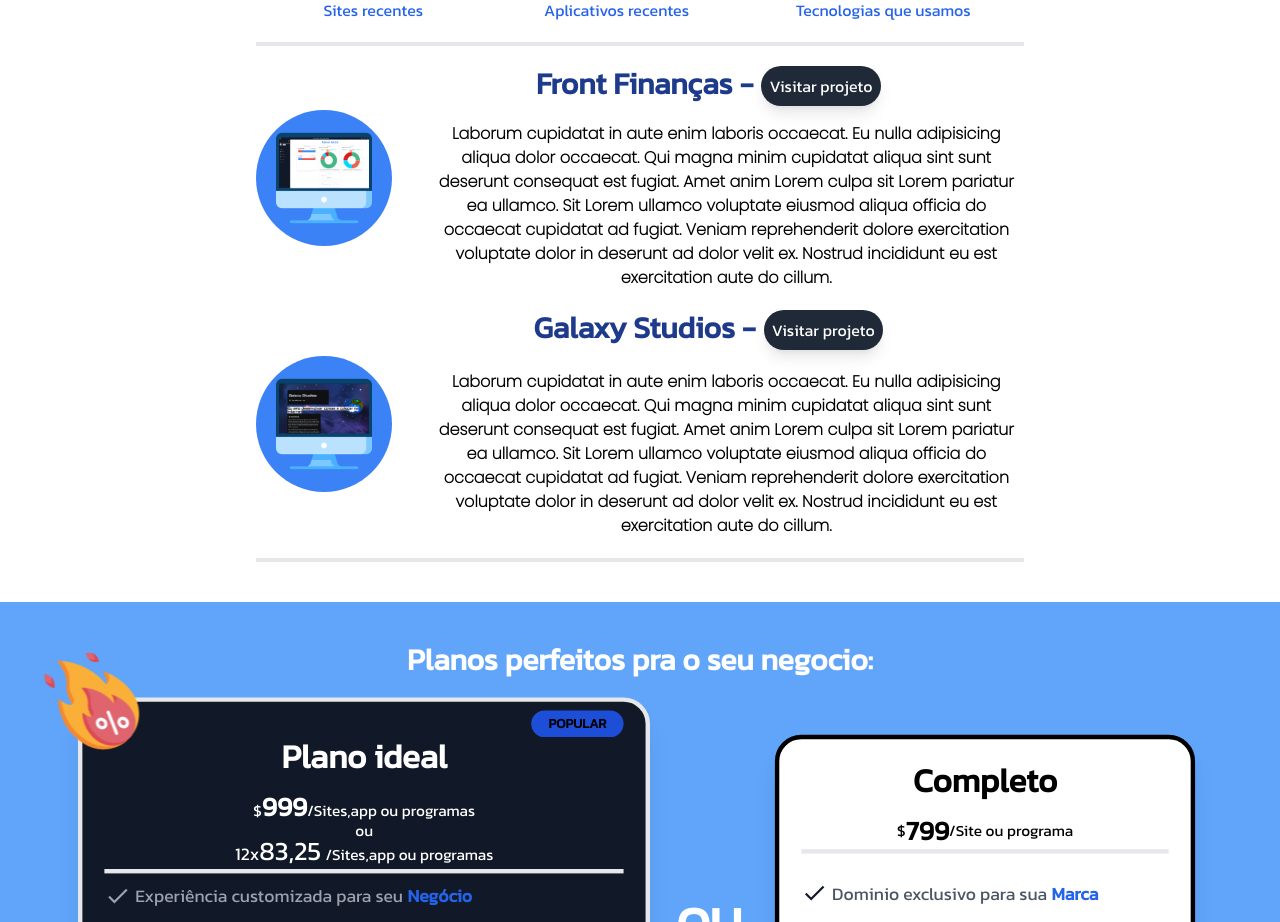
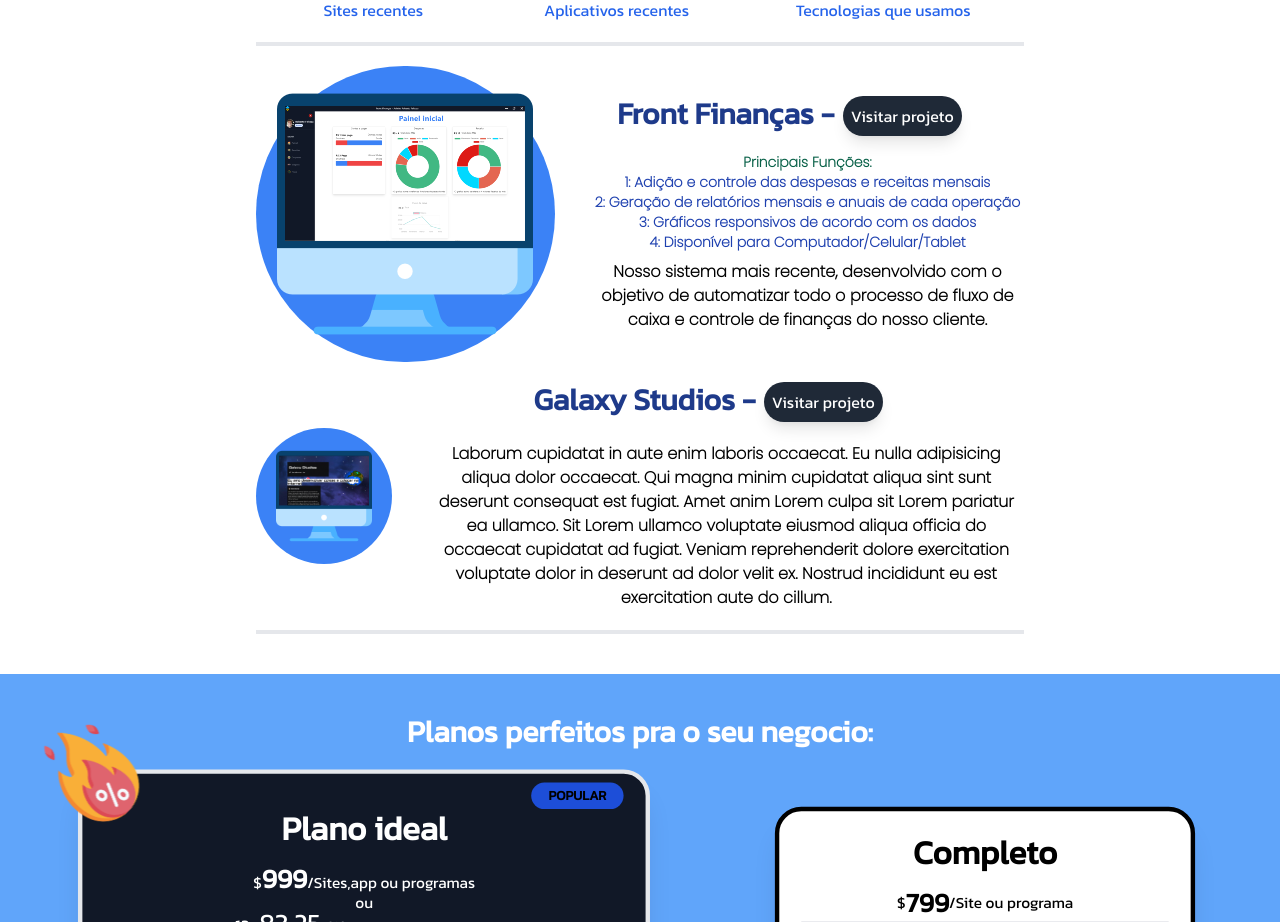
Before and after one commit to emanoel3578/portfolio-website, a Vue app: page / in a window 1280 px wide. Shown: the part 2030-2952 px from the top of the page. Built offline with nearby package versions, Linux system fonts and the light colour scheme.

Commit message:
Adicionando texto em front financas- projeto, continuar a consertar o resto em projetos

```diff
--- a/src/components/Projetos.vue
+++ b/src/components/Projetos.vue
@@ -41,8 +41,17 @@
                             </div>
                         </div>
 
-                        <div class="text-center md:ml-9">
-                            <p class="font-poppins font-semibold transition duration-500 ease-in-out transform hover:-translate-y-1 hover:scale-110">Laborum cupidatat in aute enim laboris occaecat. Eu nulla adipisicing aliqua dolor occaecat. Qui magna minim cupidatat aliqua sint sunt deserunt consequat est fugiat. Amet anim Lorem culpa sit Lorem pariatur ea ullamco. Sit Lorem ullamco voluptate eiusmod aliqua officia do occaecat cupidatat ad fugiat. Veniam reprehenderit dolore exercitation voluptate dolor in deserunt ad dolor velit ex. Nostrud incididunt eu est exercitation aute do cillum.</p>
+                        <div class="flex flex-col text-center md:ml-9 font-poppins font-semibold">
+                            <div class="text-sm pb-2">
+                                <p class="text-green-800">Principais Funções:</p>
+                                <p class="text-blue-800">1: Adição e controle das despesas e receitas mensais</p>
+                                <p class="text-blue-800">2: Geração de relatórios mensais e anuais de cada operação </p>
+                                <p class="text-blue-800">3: Gráficos responsivos de acordo com os dados</p>
+                                <p class="text-blue-800">4: Disponível para Computador/Celular/Tablet</p>
+                            </div>
+                            <p class="transition duration-500 ease-in-out transform hover:-translate-y-1 hover:scale-110">
+                                Nosso sistema mais recente, desenvolvido com o objetivo de automatizar todo o processo de fluxo de caixa e controle de finanças do nosso cliente.
+                            </p>
                         </div>
 
                     </div>
```
